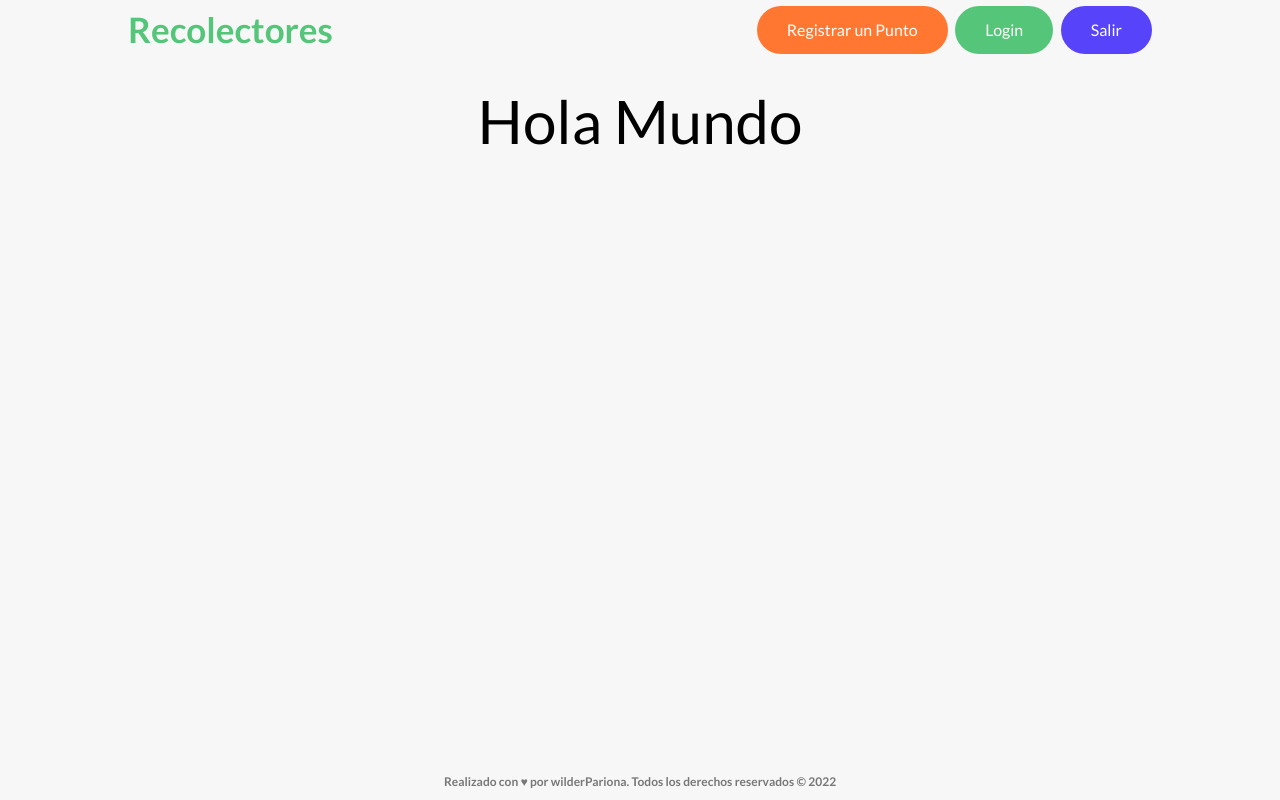
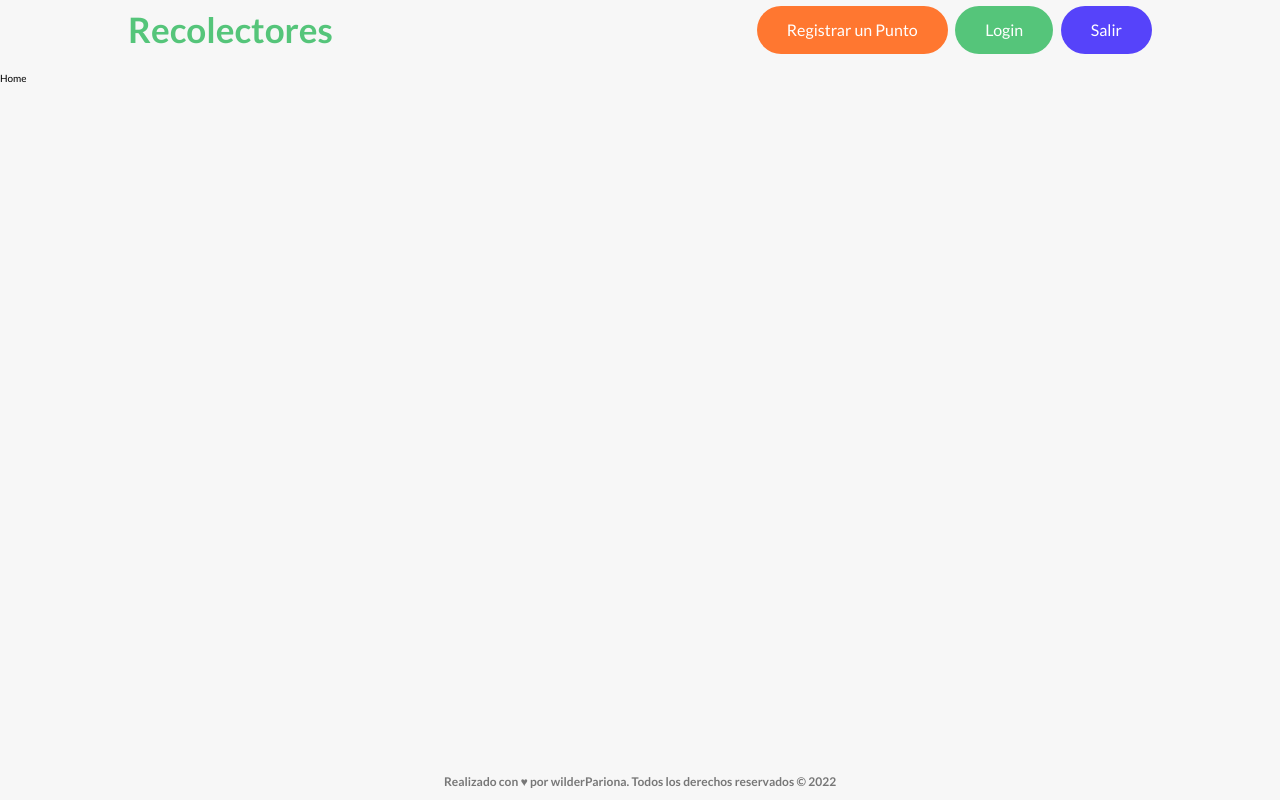
Before and after one commit to JhonWilderParionaVilca/recicladores-web, a React (Vite) app: page / in a window 1280 px wide. Built offline with nearby package versions, Linux system fonts and the light colour scheme.

Commit message:
feat(routes): add react-router-dom

```diff
--- a/package.json
+++ b/package.json
@@ -12,6 +12,7 @@
   "dependencies": {
     "react": "18.1.0",
     "react-dom": "18.1.0",
+    "react-router-dom": "6.3.0",
     "workbox-recipes": "6.5.3",
     "workbox-routing": "6.5.3",
     "workbox-strategies": "6.5.3"
--- a/src/App.tsx
+++ b/src/App.tsx
@@ -1,31 +1,10 @@
 function App() {
   return (
-    <div className="layout min-h-screen w-screen justify-center">
-      <header className="header m-auto flex max-w-screen-lg flex-row items-center justify-between">
-        <h1 className=" text-xl font-bold text-primary-500">Recolectores</h1>
-        <nav className="flex flex-row gap-3">
-          <a className="btn btn--secondary" href="/register">
-            Registrar un Punto
-          </a>
-          <a className="btn btn--primary" href="/login">
-            Login
-          </a>
-          <button type="button" className="btn btn--tertiary">
-            Salir
-          </button>
-        </nav>
-      </header>
+    <>
       <main className="main">
         <h2 className="text-center text-2xl">Hola Mundo</h2>
       </main>
-      <footer className="footer m-auto max-w-screen-lg">
-        <p className="text-center text-sm font-bold">
-          Realizado con &hearts; por{' '}
-          <a href="https://github.com/wilderPariona">wilderPariona</a>. Todos
-          los derechos reservados &copy; 2022
-        </p>
-      </footer>
-    </div>
+    </>
   );
 }
 
--- /dev/null
+++ b/src/RoutesApp.tsx
@@ -0,0 +1,24 @@
+import { Routes, Route } from 'react-router-dom';
+import { Footer } from './core/layout/Footer';
+import { Header } from './core/layout/Header';
+import { Home } from './pages/Home';
+import { Login } from './pages/Login';
+import { NotFound } from './pages/NotFound';
+import { Register } from './pages/Register';
+
+export const RoutesApp = () => (
+  <>
+    <div className="layout min-h-screen w-screen justify-center">
+      <Header />
+      <main className="main">
+        <Routes>
+          <Route path="/" element={<Home />} />
+          <Route path="/register" element={<Register />} />
+          <Route path="/login" element={<Login />} />
+          <Route path="*" element={<NotFound />} />
+        </Routes>
+      </main>
+      <Footer />
+    </div>
+  </>
+);
--- /dev/null
+++ b/src/core/layout/Footer.tsx
@@ -0,0 +1,9 @@
+export const Footer = () => (
+  <footer className="footer m-auto max-w-screen-lg">
+    <p className="text-center text-sm font-bold">
+      Realizado con &hearts; por{' '}
+      <a href="https://github.com/wilderPariona">wilderPariona</a>. Todos los
+      derechos reservados &copy; 2022
+    </p>
+  </footer>
+);
--- /dev/null
+++ b/src/core/layout/Header.tsx
@@ -0,0 +1,20 @@
+import { Link } from 'react-router-dom';
+
+export const Header = () => (
+  <header className="header m-auto flex max-w-screen-lg flex-row items-center justify-between">
+    <Link to="/">
+      <h1 className=" text-xl font-bold text-primary-500">Recolectores</h1>
+    </Link>
+    <nav className="flex flex-row gap-3">
+      <Link className="btn btn--secondary" to="/register">
+        Registrar un Punto
+      </Link>
+      <Link className="btn btn--primary" to="/login">
+        Login
+      </Link>
+      <button type="button" className="btn btn--tertiary">
+        Salir
+      </button>
+    </nav>
+  </header>
+);
--- a/src/main.tsx
+++ b/src/main.tsx
@@ -1,8 +1,16 @@
+import { StrictMode } from 'react';
 import { createRoot } from 'react-dom/client';
-import App from './App';
+import { BrowserRouter } from 'react-router-dom';
 import './index.css';
+import { RoutesApp } from './RoutesApp';
 
 const container = document.getElementById('root');
 const root = createRoot(container!);
 
-root.render(<App />);
+root.render(
+  <StrictMode>
+    <BrowserRouter>
+      <RoutesApp />
+    </BrowserRouter>
+  </StrictMode>
+);
--- /dev/null
+++ b/src/pages/Home.tsx
@@ -0,0 +1,3 @@
+import React from 'react';
+
+export const Home = () => <div>Home</div>;
--- /dev/null
+++ b/src/pages/Login.tsx
@@ -0,0 +1,3 @@
+import React from 'react';
+
+export const Login = () => <div>Login</div>;
--- /dev/null
+++ b/src/pages/NotFound.tsx
@@ -0,0 +1,3 @@
+import React from 'react';
+
+export const NotFound = () => <div>NotFound</div>;
--- /dev/null
+++ b/src/pages/Register.tsx
@@ -0,0 +1,3 @@
+import React from 'react';
+
+export const Register = () => <div>Register</div>;
```
Also changed, not shown: 1 other file (tests, documents, lock files or other folders).
